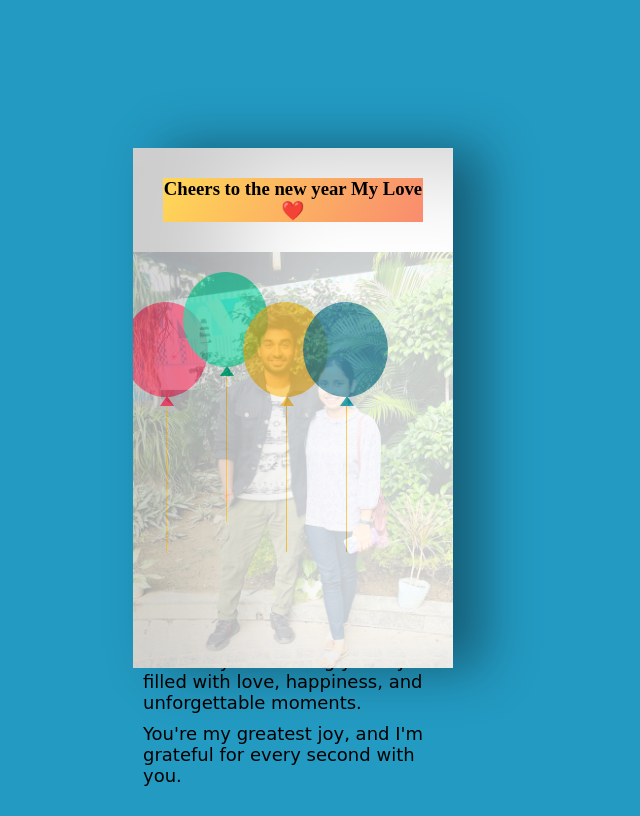
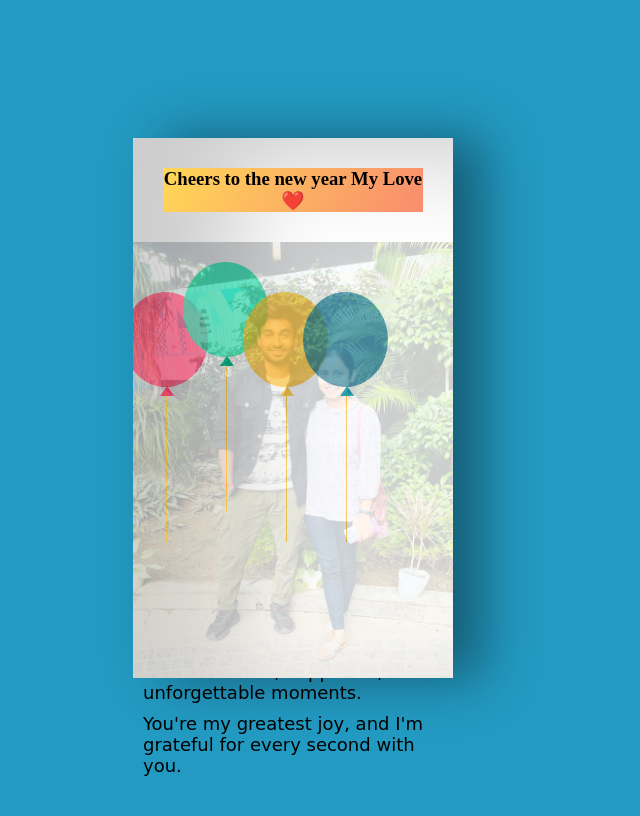
Before and after one commit to shivam6087/newyear, a plain HTML site: page 1index.html in a window 1280 px wide. Shown: the whole page, without its empty margins (347-987 px from the left). Drawn offline with Linux system fonts and the light colour scheme.

Commit message:
Update style.css

```diff
--- a/css/style.css
+++ b/css/style.css
@@ -12,7 +12,7 @@ img{
 .birthdayCard {
   position: relative;
   width: 320px;
-  height: 520px;
+  height: 540px;
   cursor: pointer;
   transform-style: preserve-3d;
   transform: perspective(2500px);
@@ -38,7 +38,7 @@ img{
   position: relative;
   background-color: #fff;
   width: 320px;
-  height: 520px;
+  height: 540px;
   overflow: hidden;
   transform-origin: left;
   box-shadow: inset 100px 20px 100px rgba(0, 0, 0, 0.2),
@@ -143,7 +143,7 @@ img{
   position: absolute;
   background-color: #fff;
   width: 320px;
-  height: 520px;
+  height: 540px;
   z-index: -1;
   left: 0;
   top: 0;
```
